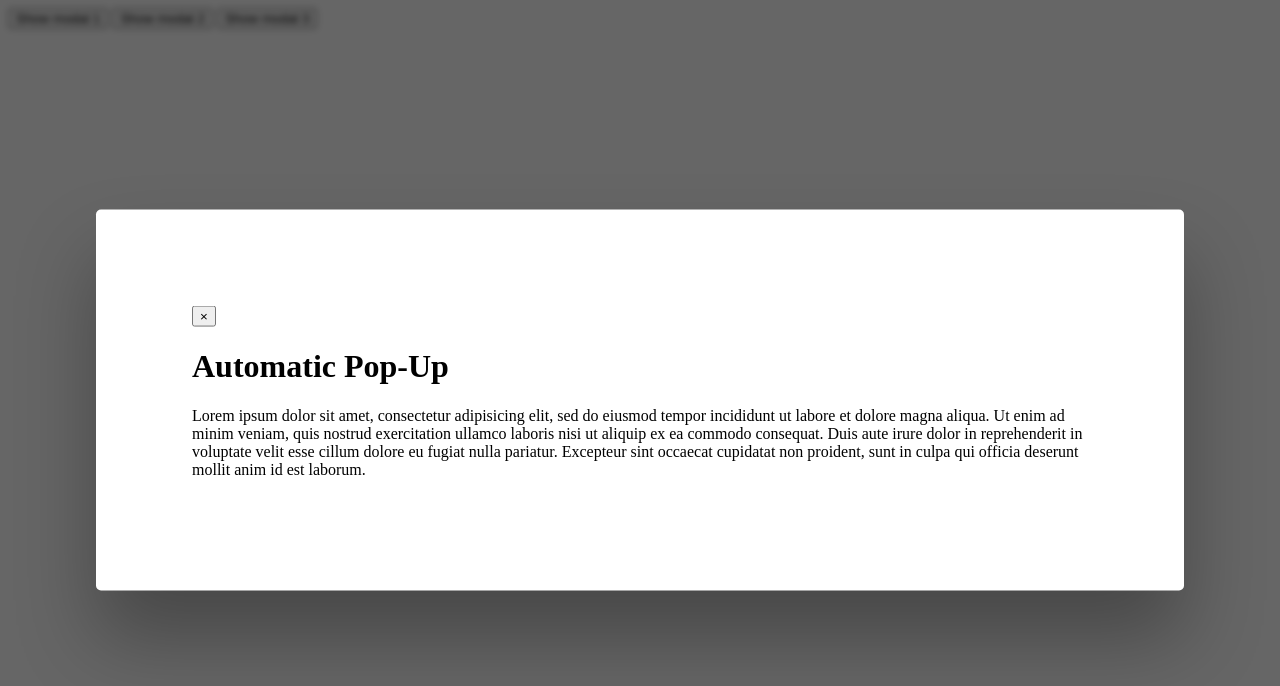
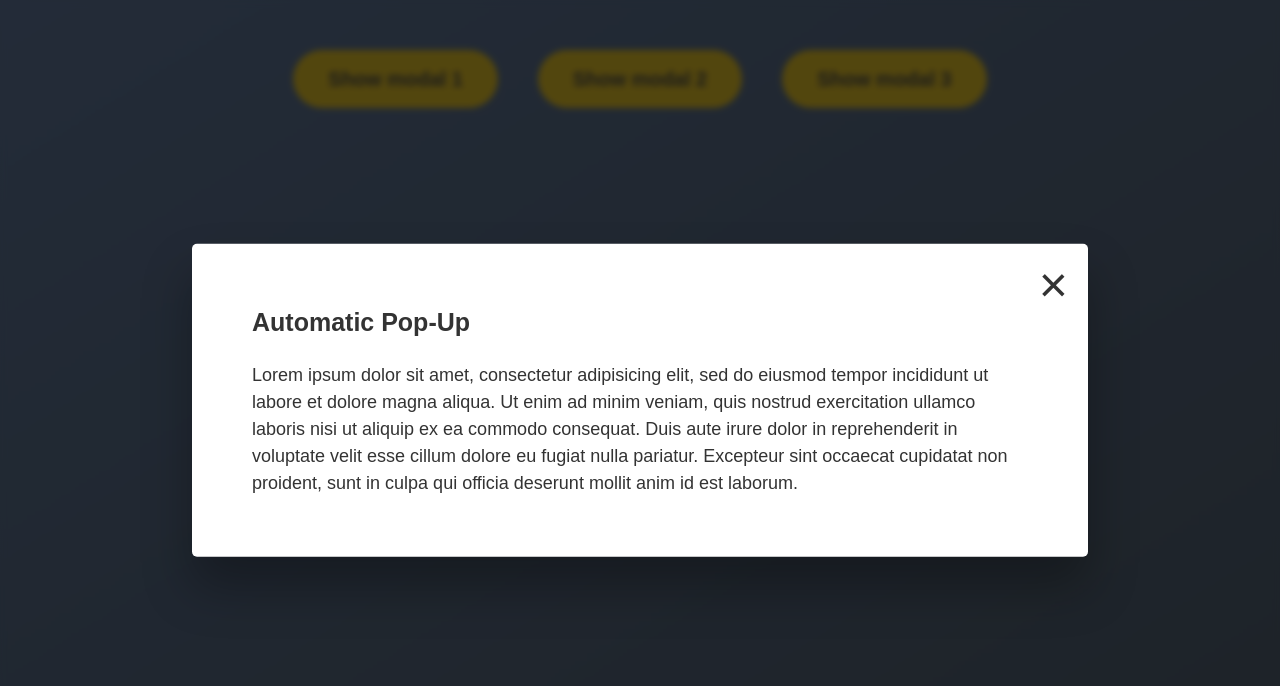
Before and after one commit to zaikis/Automatic_Pop_Up, a plain HTML site: page index.html in a window 1280 px wide. Both pictures are taken after a click on the button "Show modal 1". Drawn offline with Linux system fonts and the light colour scheme.

Commit message:
Update style.css

```diff
--- a/style.css
+++ b/style.css
@@ -1,4 +1,57 @@
+* {
+  margin: 0;
+  padding: 0;
+  box-sizing: inherit;
+}
 
+html {
+  font-size: 62.5%;
+  box-sizing: border-box;
+}
+
+body {
+  font-family: sans-serif;
+  color: #333;
+  line-height: 1.5;
+  height: 100vh;
+  position: relative;
+  display: flex;
+  align-items: flex-start;
+  justify-content: center;
+  background: linear-gradient(to top left, #4b5764, #586d8d);
+}
+
+.show-modal {
+  font-size: 2rem;
+  font-weight: 600;
+  padding: 1.75rem 3.5rem;
+  margin: 5rem 2rem;
+  border: none;
+  background-color: rgb(206, 175, 36);
+  color: #444;
+  border-radius: 10rem;
+  cursor: pointer;
+}
+
+.close-modal {
+  position: absolute;
+  top: 1.2rem;
+  right: 2rem;
+  font-size: 5rem;
+  color: #333;
+  cursor: pointer;
+  border: none;
+  background: none;
+}
+
+h1 {
+  font-size: 2.5rem;
+  margin-bottom: 2rem;
+}
+
+p {
+  font-size: 1.8rem;
+}
 
 /* -------------------------- */
 /* CLASSES TO MAKE MODAL WORK */
```
